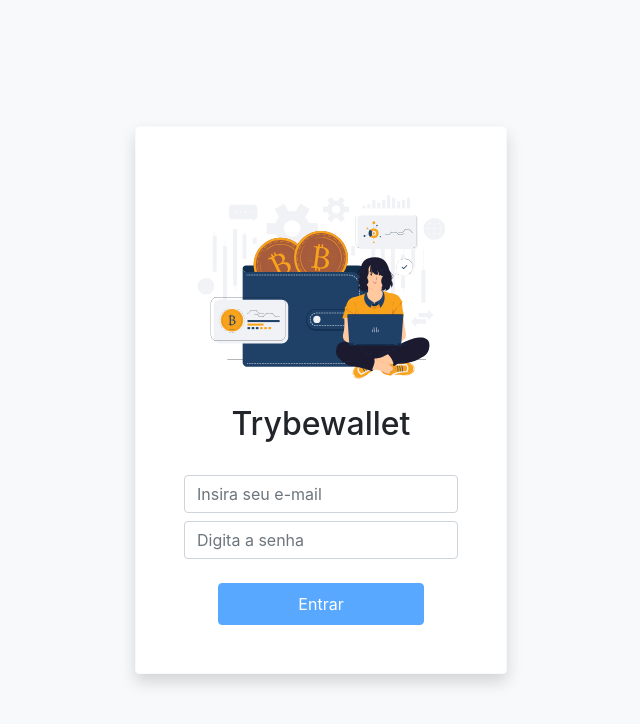
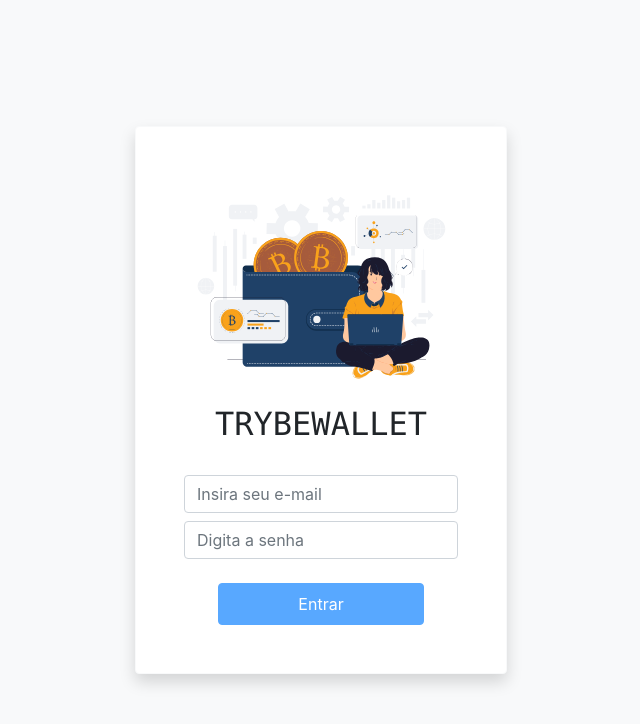
Before and after one commit to pedropereiradev/trybewallet, a React (Create React App) app: page / in a window 1280 px wide. Shown: the top 724 px of the page, without its empty margins (319-959 px from the left). Built offline with nearby package versions, Linux system fonts and the light colour scheme.

Commit message:
style: change login page title style

```diff
--- a/src/pages/Login.jsx
+++ b/src/pages/Login.jsx
@@ -56,7 +56,7 @@ class Login extends React.Component {
             src={ ilustration }
             alt="Woman doing bitcoin trading Illustration by Lihin Souw on IconScout"
           />
-          <h2 className="d-flex justify-content-center">Trybewallet</h2>
+          <h2 className="d-flex justify-content-center text-monospace">TRYBEWALLET</h2>
           <section
             className="d-flex flex-column"
           >
```
